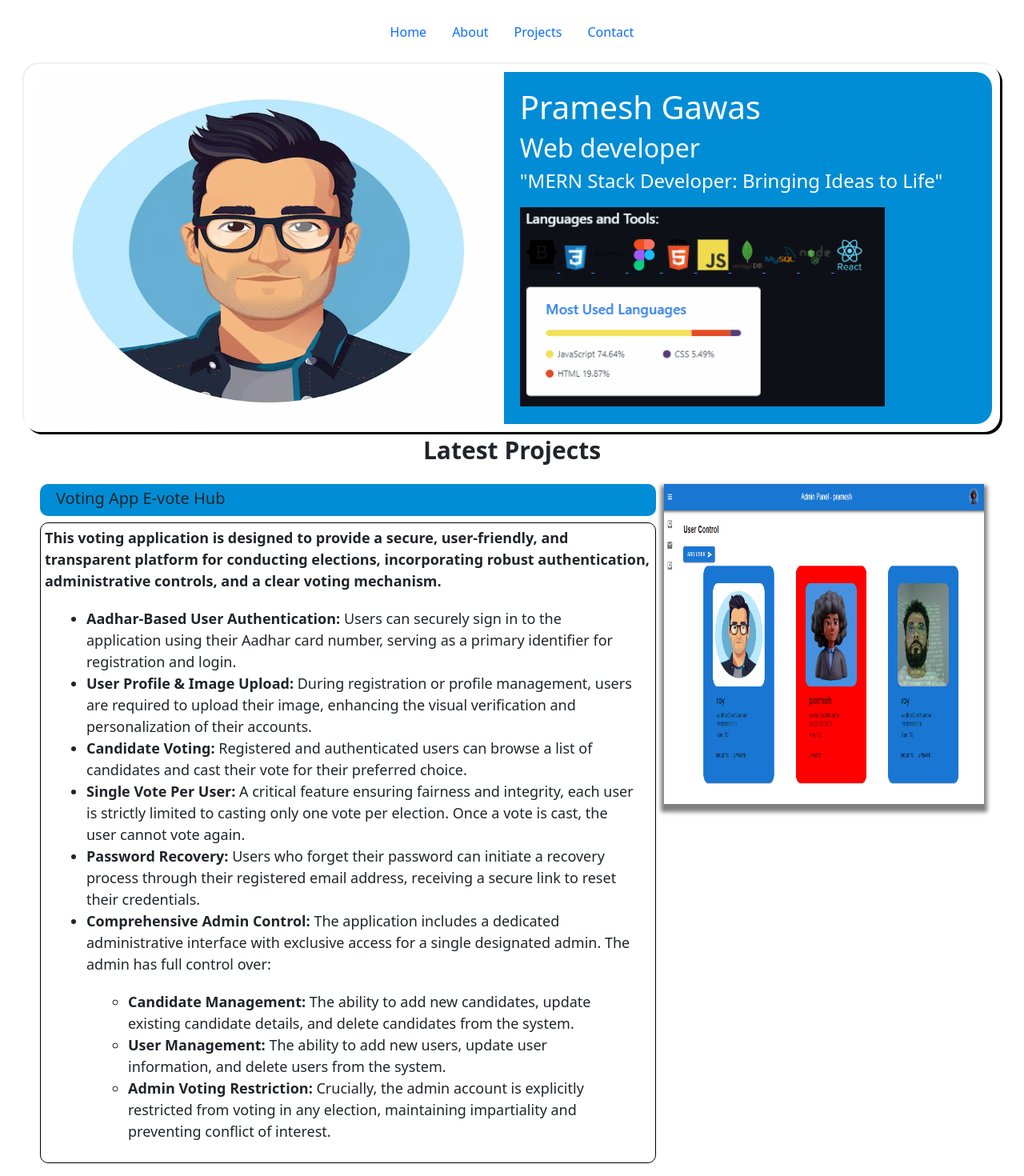
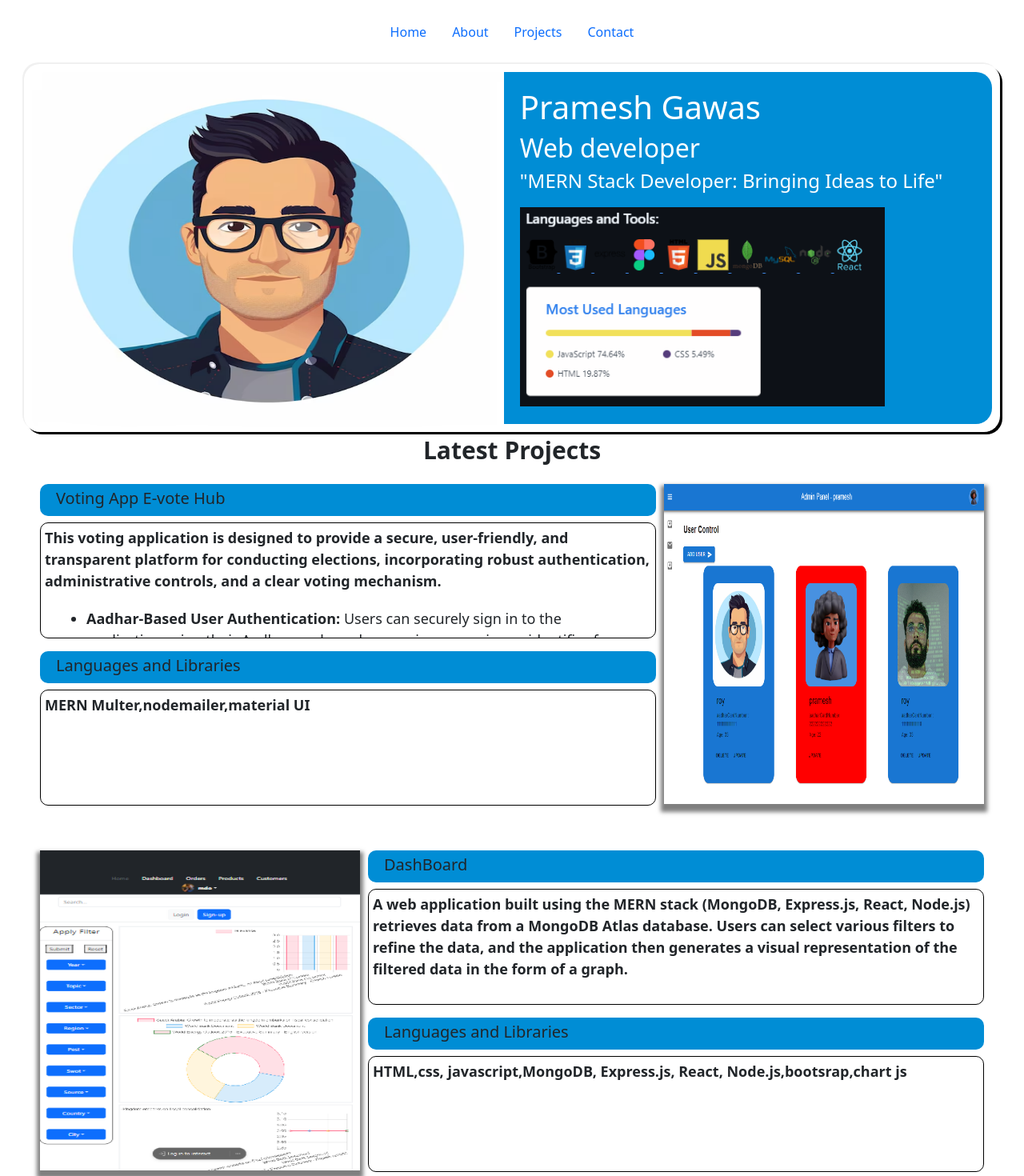
Before and after one commit to pramesh-gawas/portfolio, a React (Vite) app: page / in a window 1280 px wide. Shown: the top 1470 px of the page at 80% size. Built offline with nearby package versions, Linux system fonts and the light colour scheme.

Commit message:
uploaded voting app

```diff
--- a/src/components/LatestProjects.jsx
+++ b/src/components/LatestProjects.jsx
@@ -240,7 +240,8 @@ const Content = styled.div`
   }
   p {
     border-radius: 10px;
-    height: fit-content;
+    height: 145px;
+    overflow: auto;
     border: 1px solid black;
     padding: 5px;
     font-size: 18px;
```
